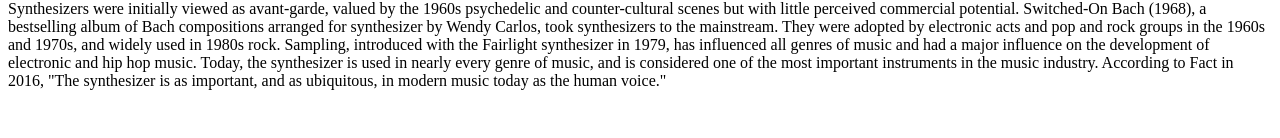
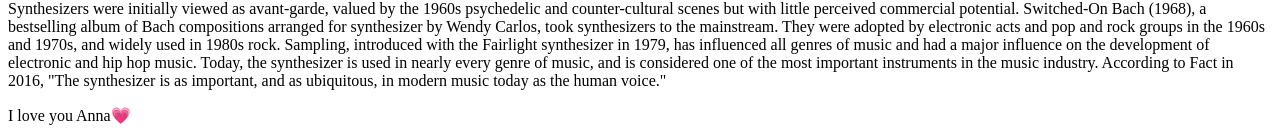
Before and after one commit to lakemaker/web-synth, a plain HTML site: page index.html in a window 1280 px wide. Shown: the part 742-880 px from the top of the page. Before the commit the page ends 848 px from the top, so only its background shows below. Drawn offline with Linux system fonts and the light colour scheme.

Commit message:
Update index.html

```diff
--- a/index.html
+++ b/index.html
@@ -23,6 +23,7 @@
 Synthesizer-like instruments emerged in the United States in the mid-20th century with instruments such as the RCA Mark II, which was controlled with punch cards and used hundreds of vacuum tubes. The Moog synthesizer, developed by Robert Moog and first sold in 1964, is credited for pioneering concepts such as voltage-controlled oscillators, envelopes, noise generators, filters, and sequencers. In 1970, the smaller, cheaper Minimoog standardized synthesizers as self-contained instruments with built-in keyboards, unlike the larger modular synthesizers before it.</p>
 <img src="synthes.jpg" width="50%">
 <p>Synthesizers were initially viewed as avant-garde, valued by the 1960s psychedelic and counter-cultural scenes but with little perceived commercial potential. Switched-On Bach (1968), a bestselling album of Bach compositions arranged for synthesizer by Wendy Carlos, took synthesizers to the mainstream. They were adopted by electronic acts and pop and rock groups in the 1960s and 1970s, and widely used in 1980s rock. Sampling, introduced with the Fairlight synthesizer in 1979, has influenced all genres of music and had a major influence on the development of electronic and hip hop music. Today, the synthesizer is used in nearly every genre of music, and is considered one of the most important instruments in the music industry. According to Fact in 2016, "The synthesizer is as important, and as ubiquitous, in modern music today as the human voice."</p>
-
-
-</body>
+<p>
+I love you Anna💗
+  </p>
+  </body>
```
